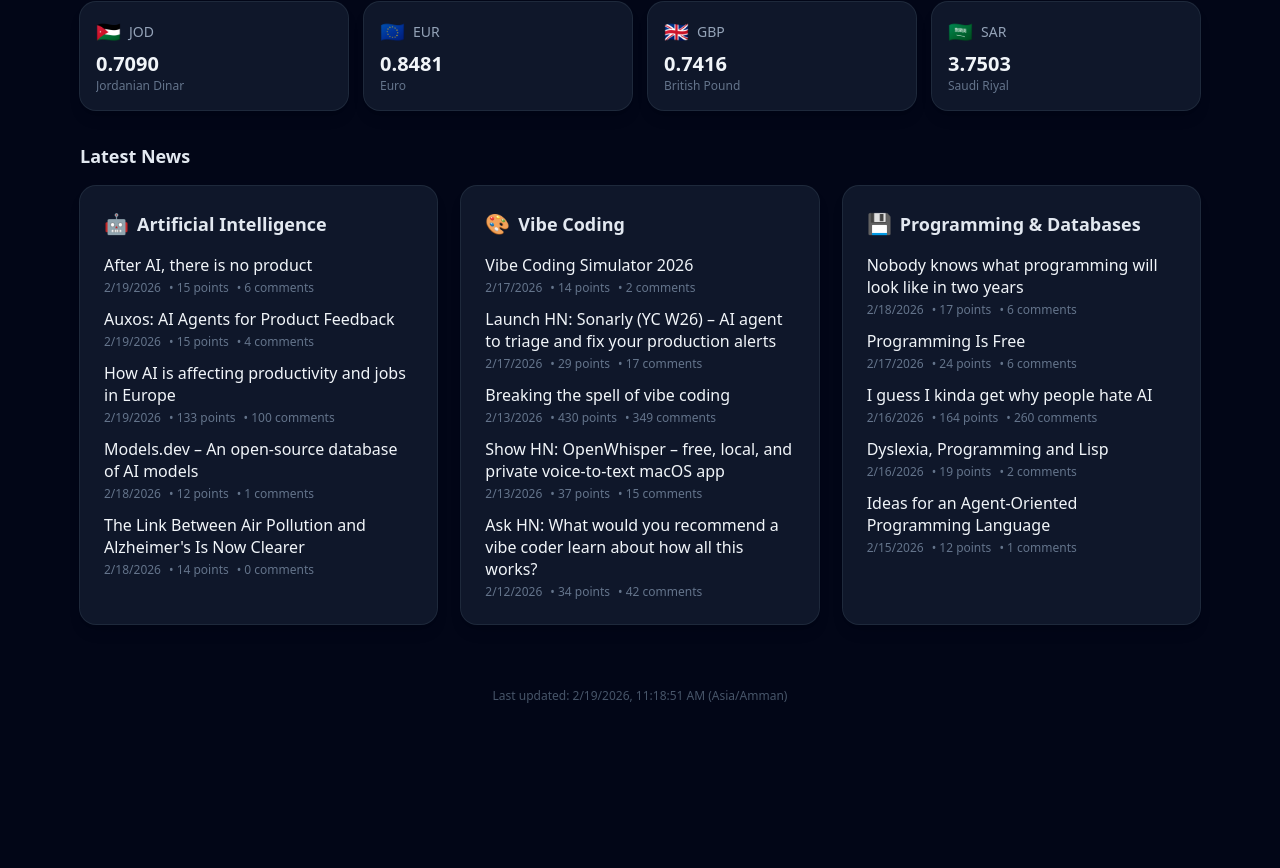
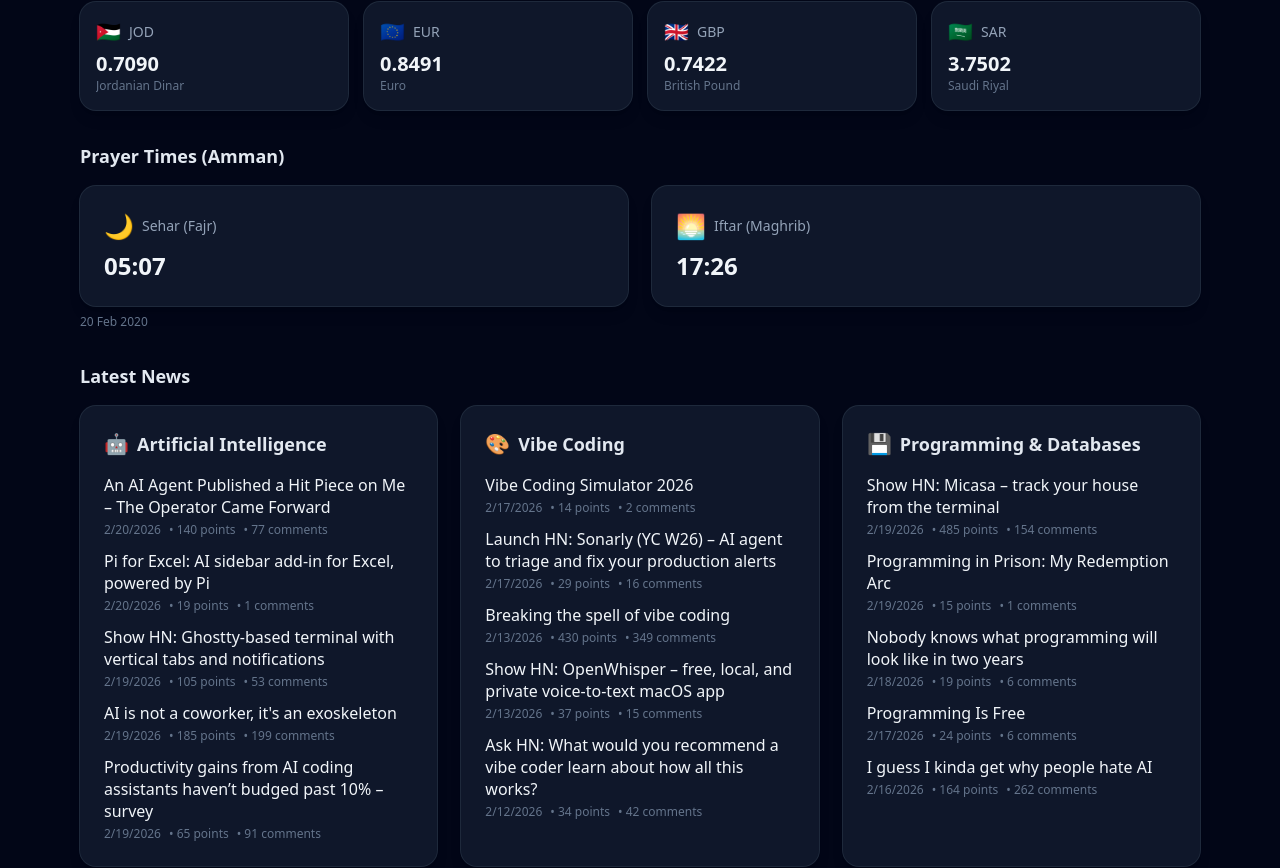
Before and after one commit to dev-knght/morning-dashboard, a React (Vite) app: page / in a window 1280 px wide. Shown: the part 738-1606 px from the top of the page. Before the commit the page ends 1490 px from the top, so only its background shows below. Built offline with nearby package versions, Linux system fonts and the light colour scheme; the HTML template or start-up script is replaced by a standard one.

Commit message:
feat(prayer): add Sehar/Iftar times for Amman (Aladhan API)

```diff
--- a/public/data/dashboard.json
+++ b/public/data/dashboard.json
@@ -1,29 +1,29 @@
 {
-  "updatedAt": "2026-02-19T11:18:51.315Z",
+  "updatedAt": "2026-02-20T04:21:46.846Z",
   "timezone": "Asia/Amman",
   "weather": {
     "current": {
-      "temp_c": 14.9,
-      "humidity": 59,
-      "wind_kph": 19.3,
+      "temp_c": 5.1,
+      "humidity": 81,
+      "wind_kph": 9.1,
+      "weather_code": 0,
+      "weather_desc": "Clear sky"
+    },
+    "tomorrow": {
+      "date": "2026-02-21",
+      "temp_max_c": 22,
+      "temp_min_c": 9.4,
+      "humidity_max": 95,
+      "humidity_min": 25,
+      "wind_kph": 29.9,
       "weather_code": 2,
       "weather_desc": "Partly cloudy"
-    },
-    "tomorrow": {
-      "date": "2026-02-20",
-      "temp_max_c": 20.4,
-      "temp_min_c": 5.3,
-      "humidity_max": 83,
-      "humidity_min": 29,
-      "wind_kph": 23.8,
-      "weather_code": 0,
-      "weather_desc": "Clear sky"
     }
   },
   "metals": {
     "goldUSD": 2850,
     "oilUSD": 79,
-    "updatedAt": "2026-02-19T11:18:51.315Z",
+    "updatedAt": "2026-02-20T04:21:46.846Z",
     "gold24KUSD": 91.63,
     "gold21KUSD": 80.18,
     "gold18KUSD": 68.72,
@@ -33,46 +33,51 @@
   },
   "exchange": {
     "JOD": 0.709,
-    "EUR": 0.8481,
-    "GBP": 0.7416,
-    "SAR": 3.7503
+    "EUR": 0.8491,
+    "GBP": 0.7422,
+    "SAR": 3.7502
+  },
+  "prayer": {
+    "fajr": "05:07",
+    "maghrib": "17:26",
+    "date": "20 Feb 2020"
   },
   "news": {
     "ai": [
       {
-        "title": "After AI, there is no product",
-        "url": "https://sidu.in/essays/after-ai-there-is-no-product.html",
-        "points": 15,
-        "comments": 6,
-        "created_at": "2026-02-19T08:22:36.000Z"
+        "title": "An AI Agent Published a Hit Piece on Me – The Operator Came Forward",
+        "url": "https://theshamblog.com/an-ai-agent-wrote-a-hit-piece-on-me-part-4/",
+        "points": 140,
+        "comments": 77,
+        "created_at": "2026-02-20T03:05:08.000Z"
       },
       {
-        "title": "Auxos: AI Agents for Product Feedback",
-        "url": "https://www.auxos.dev",
-        "points": 15,
-        "comments": 4,
-        "created_at": "2026-02-19T02:58:49.000Z"
+        "title": "Pi for Excel: AI sidebar add-in for Excel, powered by Pi",
+        "url": "https://github.com/tmustier/pi-for-excel",
+        "points": 19,
+        "comments": 1,
+        "created_at": "2026-02-20T02:20:06.000Z"
       },
       {
-        "title": "How AI is affecting productivity and jobs in Europe",
-        "url": "https://cepr.org/voxeu/columns/how-ai-affecting-productivity-and-jobs-europe",
-        "points": 133,
-        "comments": 100,
-        "created_at": "2026-02-19T00:22:45.000Z"
+        "title": "Show HN: Ghostty-based terminal with vertical tabs and notifications",
+        "url": "https://github.com/manaflow-ai/cmux",
+        "points": 105,
+        "comments": 53,
+        "created_at": "2026-02-19T21:30:04.000Z"
       },
       {
-        "title": "Models.dev – An open-source database of AI models",
-        "url": "https://models.dev/",
-        "points": 12,
-        "comments": 1,
-        "created_at": "2026-02-18T22:28:38.000Z"
+        "title": "AI is not a coworker, it's an exoskeleton",
+        "url": "https://www.kasava.dev/blog/ai-as-exoskeleton",
+        "points": 185,
+        "comments": 199,
+        "created_at": "2026-02-19T19:55:11.000Z"
       },
       {
-        "title": "The Link Between Air Pollution and Alzheimer's Is Now Clearer",
-        "url": "https://www.sciencealert.com/the-link-between-air-pollution-and-alzheimers-is-now-clearer-than-ever",
-        "points": 14,
-        "comments": 0,
-        "created_at": "2026-02-18T22:19:06.000Z"
+        "title": "Productivity gains from AI coding assistants haven’t budged past 10% – survey",
+        "url": "https://shiftmag.dev/this-cto-says-93-of-developers-use-ai-but-productivity-is-still-10-8013/",
+        "points": 65,
+        "comments": 91,
+        "created_at": "2026-02-19T19:03:32.000Z"
       }
     ],
     "vibeCoding": [
@@ -87,7 +92,7 @@
         "title": "Launch HN: Sonarly (YC W26) – AI agent to triage and fix your production alerts",
         "url": "https://sonarly.com/",
         "points": 29,
-        "comments": 17,
+        "comments": 16,
         "created_at": "2026-02-17T17:03:09.000Z"
       },
       {
@@ -114,9 +119,23 @@
     ],
     "progDb": [
       {
+        "title": "Show HN: Micasa – track your house from the terminal",
+        "url": "https://micasa.dev",
+        "points": 485,
+        "comments": 154,
+        "created_at": "2026-02-19T15:54:14.000Z"
+      },
+      {
+        "title": "Programming in Prison: My Redemption Arc",
+        "url": "https://www.ck-7vn.dev/blog/Home",
+        "points": 15,
+        "comments": 1,
+        "created_at": "2026-02-19T15:32:14.000Z"
+      },
+      {
         "title": "Nobody knows what programming will look like in two years",
         "url": "https://leaddev.com/ai/nobody-knows-what-programming-will-look-like-in-two-years",
-        "points": 17,
+        "points": 19,
         "comments": 6,
         "created_at": "2026-02-18T12:03:18.000Z"
       },
@@ -131,22 +150,8 @@
         "title": "I guess I kinda get why people hate AI",
         "url": "https://anthony.noided.media/blog/ai/programming/2026/02/14/i-guess-i-kinda-get-why-people-hate-ai.html",
         "points": 164,
-        "comments": 260,
+        "comments": 262,
         "created_at": "2026-02-16T17:22:02.000Z"
-      },
-      {
-        "title": "Dyslexia, Programming and Lisp",
-        "url": "https://www.iwillig.me/blog/on-dyslexia-and-lisp/",
-        "points": 19,
-        "comments": 2,
-        "created_at": "2026-02-16T16:48:21.000Z"
-      },
-      {
-        "title": "Ideas for an Agent-Oriented Programming Language",
-        "url": "https://davi.sh/blog/2026/02/markov-ideas/",
-        "points": 12,
-        "comments": 1,
-        "created_at": "2026-02-15T19:20:38.000Z"
       }
     ]
   }
--- a/src/App.jsx
+++ b/src/App.jsx
@@ -3,6 +3,7 @@
 import Weather from './components/Weather';
 import Metals from './components/Metals';
 import ExchangeRates from './components/ExchangeRates';
+import PrayerTimes from './components/PrayerTimes';
 import News from './components/News';
 
 export default function App() {
@@ -37,7 +38,7 @@
     );
   }
 
-  const { weather, metals, exchange, news } = data;
+  const { weather, metals, exchange, prayer, news } = data;
 
   return (
     <div className="min-h-screen bg-slate-950 max-w-6xl mx-auto px-4 py-6">
@@ -45,6 +46,7 @@
       <Weather current={weather.current} tomorrow={weather.tomorrow} />
       <Metals metals={metals} />
       <ExchangeRates exchange={exchange} />
+      <PrayerTimes prayer={prayer} />
       <News news={news} />
       <footer className="text-center text-slate-600 text-xs py-6">
         Last updated: {new Date(data.updatedAt).toLocaleString()} (Asia/Amman)
--- /dev/null
+++ b/src/components/PrayerTimes.jsx
@@ -0,0 +1,29 @@
+export default function PrayerTimes({ prayer }) {
+  if (!prayer) return null;
+
+  return (
+    <section className="py-4">
+      <h2 className="text-lg font-semibold text-slate-200 mb-4">Prayer Times (Amman)</h2>
+      <div className="grid grid-cols-2 gap-6">
+        {/* Sehar (Fajr) */}
+        <div className="rounded-2xl bg-slate-900 p-6 shadow-lg ring-1 ring-slate-800">
+          <div className="flex items-center gap-2 mb-2">
+            <span className="text-2xl">🌙</span>
+            <h3 className="text-slate-400 text-sm">Sehar (Fajr)</h3>
+          </div>
+          <p className="text-2xl font-bold text-slate-100">{prayer.fajr}</p>
+        </div>
+
+        {/* Iftar (Maghrib) */}
+        <div className="rounded-2xl bg-slate-900 p-6 shadow-lg ring-1 ring-slate-800">
+          <div className="flex items-center gap-2 mb-2">
+            <span className="text-2xl">🌅</span>
+            <h3 className="text-slate-400 text-sm">Iftar (Maghrib)</h3>
+          </div>
+          <p className="text-2xl font-bold text-slate-100">{prayer.maghrib}</p>
+        </div>
+      </div>
+      <p className="text-xs text-slate-500 mt-2">{prayer.date}</p>
+    </section>
+  );
+}
```
Also changed, not shown: scripts/update-data.js (+26 -0 lines), 4 other files (tests, documents, lock files or other folders).
